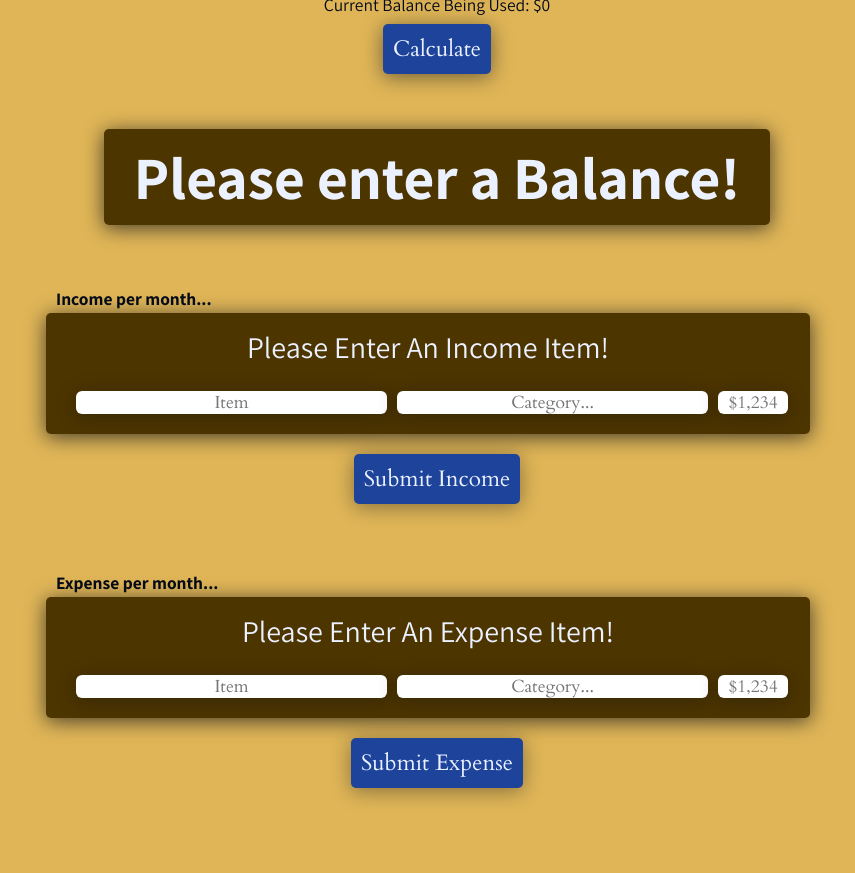
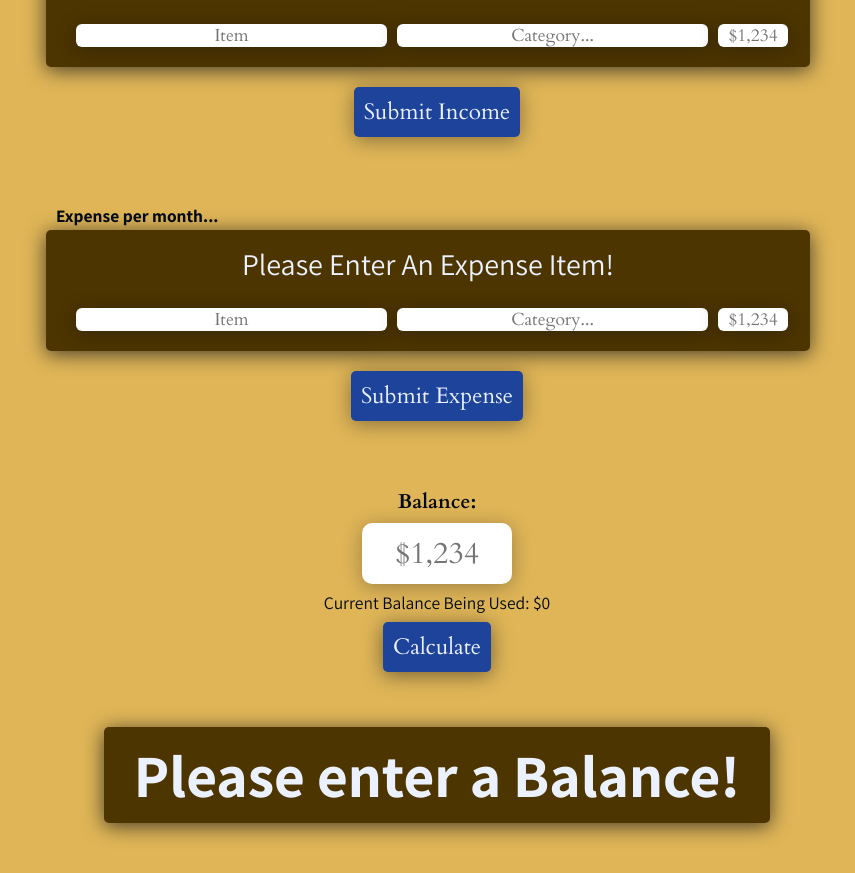
Before and after one commit to joshua-rdrgz/goldfox, a React (Create React App) app: page / in a window 1280 px wide. Shown: the part 360-1233 px from the top of the page, without its empty margins (203-1058 px from the left). Before the commit the page ends 1183 px from the top, so only its background shows below. Built offline with nearby package versions, Linux system fonts and the light colour scheme.

Commit message:
Change order of components (Inc/Exp first).

```diff
--- a/src/App.tsx
+++ b/src/App.tsx
@@ -33,9 +33,9 @@ function App() {
             your current net worth
           </li>
         </ul>
+        <Budget />
         <Balance />
         <Calculations />
-        <Budget />
       </main>
     </>
   );
--- a/src/styles/layout/calculations/calculations.module.scss
+++ b/src/styles/layout/calculations/calculations.module.scss
@@ -5,9 +5,9 @@
   display: flex;
   flex-direction: column;
   align-items: center;
-  margin-top: 5rem;
+  margin: 5rem 0;
   @media (max-width: $query-medium) {
-    margin-top: 2rem;
+    margin: 2rem 0;
   }
   &__caption {
     color: $color-black;
```
